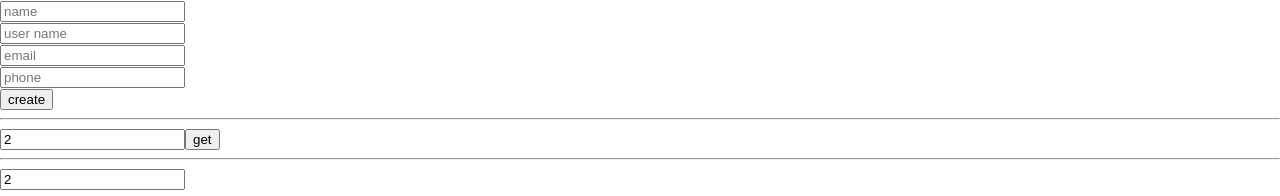
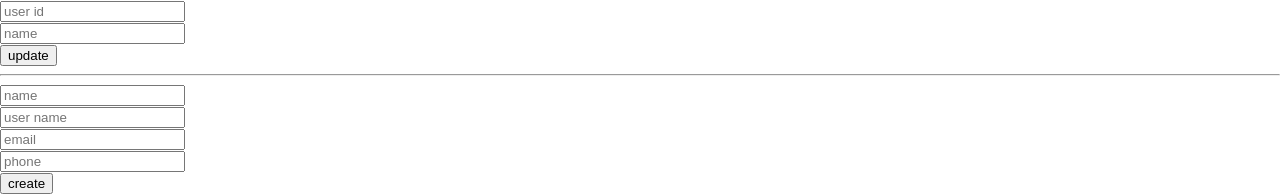
Before and after one commit to aqorbani/react-graphql-sample, a React (Create React App) app: page / in a window 1280 px wide. Shown: the top 196 px of the page. Built offline with nearby package versions, Linux system fonts and the light colour scheme; no server answers.

Commit message:
update user by useMutation hook

```diff
--- a/src/App.js
+++ b/src/App.js
@@ -1,4 +1,5 @@
 import CreateUser from "./components/CreateUser";
+import UpdateUser from "./components/UpdateUser";
 import User from "./components/User";
 import UserOnClick from "./components/UserOnClick";
 import Users from "./components/Users";
@@ -6,6 +7,8 @@
 function App() {
   return (
     <>
+      <UpdateUser />
+      <hr />
       <CreateUser />
       <hr />
       <UserOnClick />
--- /dev/null
+++ b/src/components/UpdateUser.js
@@ -0,0 +1,38 @@
+import { useMutation } from "@apollo/client";
+import { useState } from "react";
+import { UPDATE_USER } from "../graphql/mutations";
+
+const UpdateUser = () => {
+  const [id, setId] = useState("");
+  const [name, setName] = useState("");
+
+  const [updateUser, { loading, data, error }] = useMutation(UPDATE_USER, {
+    variables: {
+      id: id,
+      name: name,
+    },
+  });
+
+  console.log(data);
+  return (
+    <div>
+      <input
+        type="text"
+        value={id}
+        placeholder="user id"
+        onChange={(e) => setId(e.target.value)}
+      />
+      <br />
+      <input
+        type="text"
+        value={name}
+        placeholder="name"
+        onChange={(e) => setName(e.target.value)}
+      />
+      <br />
+      <button onClick={() => updateUser()}>update</button>
+    </div>
+  );
+};
+
+export default UpdateUser;
--- a/src/graphql/mutations.js
+++ b/src/graphql/mutations.js
@@ -17,4 +17,14 @@
   }
 `;
 
-export { CREATE_USER };
+const UPDATE_USER = gql`
+  mutation updateUser($id: ID!, $name: String!) {
+    updateUser(id: $id, input: { name: $name }) {
+      id
+      name
+      email
+    }
+  }
+`;
+
+export { CREATE_USER, UPDATE_USER };
```
